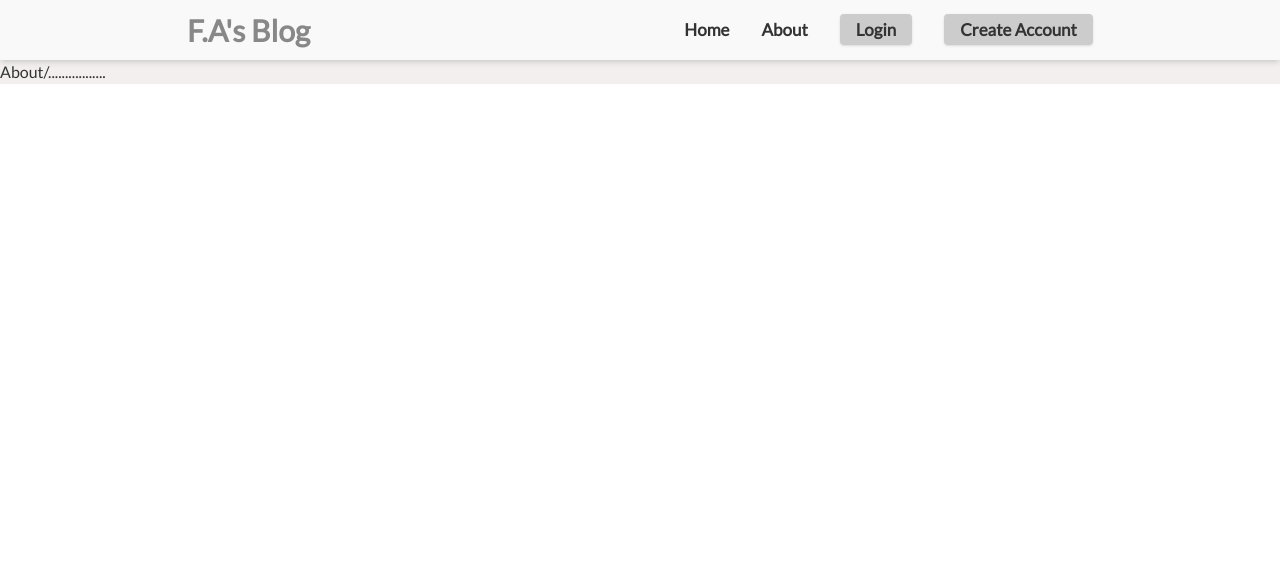
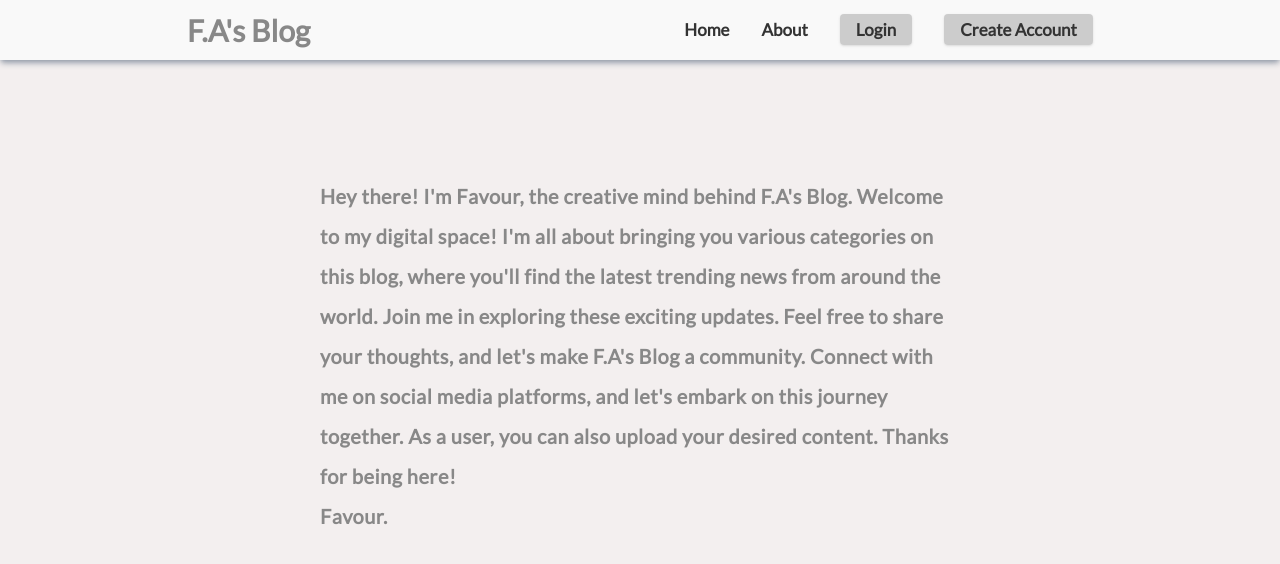
Before and after one commit to favour5678/BlogApp, a React (Create React App) app in the folder client/: page /about in a window 1280 px wide. Shown: the top 564 px of the page. Built offline with nearby package versions, Linux system fonts and the light colour scheme.

Commit message:
made some changes and created the about page

```diff
--- a/client/src/components/Navbar.jsx
+++ b/client/src/components/Navbar.jsx
@@ -6,7 +6,7 @@ export const Navbar = () => {
   const { token, logOut } = useAuth();
 
   return (
-    <nav className="bg-[#F9F9F9] container max-w-full shadow-md">
+    <nav className="bg-[#F9F9F9] fixed top-0  container max-w-full shadow-md shadow-gray-400">
       <div className="flex justify-around items-center h-[60px]">
         <Link
           to={"/"}
--- a/client/src/pages/About.jsx
+++ b/client/src/pages/About.jsx
@@ -1,13 +1,22 @@
-import React from 'react'
-import { Navbar } from '../components/Navbar'
+import React from "react";
+import { Navbar } from "../components/Navbar";
 
 export const About = () => {
   return (
-    <main>
+    <main className="pt-24 h-screen">
       <Navbar />
-      <div>
-        About/.................
+      <div className="w-[50%] mx-auto mt-20">
+      <div className="text-xl font-semibold tracking-wide leading-loose text-[#888888]">
+        Hey there! I'm Favour, the creative mind behind F.A's Blog. Welcome to
+        my digital space! I'm all about bringing you various categories on this
+        blog, where you'll find the latest trending news from around the world.
+        Join me in exploring these exciting updates. Feel free to share your
+        thoughts, and let's make F.A's Blog a community. Connect with me on
+        social media platforms, and let's embark on this journey together. As a
+        user, you can also upload your desired content. Thanks for being here! <br />
+        Favour.
+      </div>
       </div>
     </main>
-  )
-}
+  );
+};
--- a/client/src/pages/BlogDetails.jsx
+++ b/client/src/pages/BlogDetails.jsx
@@ -28,7 +28,7 @@ export const BlogDetails = ({ blogPosts }) => {
     <main className="h-full">
       <Navbar />
       {selectedPost && (
-        <article className="container mx-auto w-[90%] mt-10">
+        <article className="container mx-auto w-[90%] pt-24">
           <div className="text-center">
             <h2 className="font-bold text-2xl tracking-wide">
               {selectedPost.title}
@@ -51,7 +51,7 @@ export const BlogDetails = ({ blogPosts }) => {
         </article>
       )}
 
-      <article className="container mx-auto w-[90%] mt-10">
+      <article className="container mx-auto w-[90%] pt-24">
         <div className="text-center">
           <h2 className="font-bold text-2xl tracking-wide">{postInfo.title}</h2>
           <p className="text-sm">{format(new Date(), "dd-MM-yyyy")}</p>
--- a/client/src/pages/CreateAccount.jsx
+++ b/client/src/pages/CreateAccount.jsx
@@ -28,7 +28,7 @@ export const CreateAccount = () => {
   return (
     <main className="h-screen">
       <Navbar />
-      <div className="mt-32">
+      <div className="pt-40">
         <div className="max-w-md w-full mx-auto bg-[#F9F9F9] p-8 rounded-md shadow-xl">
           <form onSubmit={handleRegister}>
             <div className="mb-4">
--- a/client/src/pages/CreatePost.jsx
+++ b/client/src/pages/CreatePost.jsx
@@ -38,7 +38,7 @@ export const CreatePost = () => {
       <Navbar />
       <form
         onSubmit={handleCreatePost}
-        className="flex flex-col items-center mt-20 space-y-6"
+        className="flex flex-col items-center pt-36 space-y-6"
       >
         <input
           type="text"
--- a/client/src/pages/EditPost.jsx
+++ b/client/src/pages/EditPost.jsx
@@ -48,9 +48,9 @@ export const EditPost = () => {
 }
 
   return (
-    <main className="h-screen">
+    <main className="h-full">
       <Navbar />
-      <form onSubmit={handleUpdatePost} className="flex flex-col items-center mt-20 space-y-6">
+      <form onSubmit={handleUpdatePost} className="flex flex-col items-center pt-24 pb-5 space-y-6">
         <input
           type="text"
           placeholder="Title"
--- a/client/src/pages/HomePage.jsx
+++ b/client/src/pages/HomePage.jsx
@@ -19,7 +19,7 @@ export const HomePage = () => {
     <main>
       <Navbar />
       <div>
-        <h1 className="text-center mt-10 text-2xl font-bold tracking-wide text-[#888888]">
+        <h1 className="text-center pt-24 text-2xl font-bold tracking-wide text-[#888888]">
           Welcome to F.A's Blog, the home of News
         </h1>
         <h1 className="mt-16 ml-12 text-3xl font-bold tracking-wide text-[#888888]">
--- a/client/src/pages/Login.jsx
+++ b/client/src/pages/Login.jsx
@@ -33,7 +33,7 @@ export const Login = () => {
   return (
     <main className="h-screen">
       <Navbar />
-      <div className="mt-28">
+      <div className="pt-32">
         <div className="max-w-md w-full mx-auto bg-[#F9F9F9] p-8 rounded-md shadow-xl">
           <form onSubmit={handleLogin}>
             <div className="mb-4">
```
